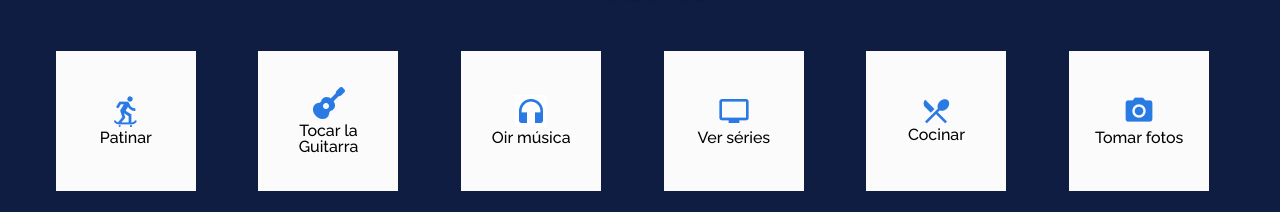
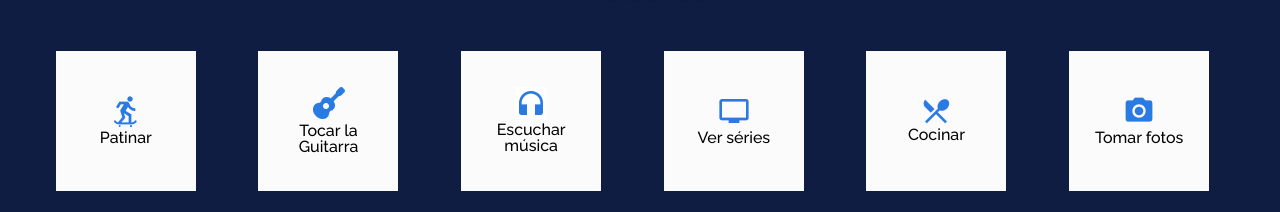
Before and after one commit to victormadridb/portafolio, a plain HTML site: page index.html in a window 1280 px wide. Shown: the part 1236-1448 px from the top of the page. Drawn offline with Linux system fonts and the light colour scheme.

Commit message:
Update index.html

```diff
--- a/index.html
+++ b/index.html
@@ -130,7 +130,7 @@
                         <div class="hobbies-box">
                             <ul>
                                 <li> <img src="assets\headphones_icon.png" alt=""></li>
-                                <li class="hobbies-name">Oir música</li>
+                                <li class="hobbies-name">Escuchar música</li>
                             </ul>
                         </div>
 
```
